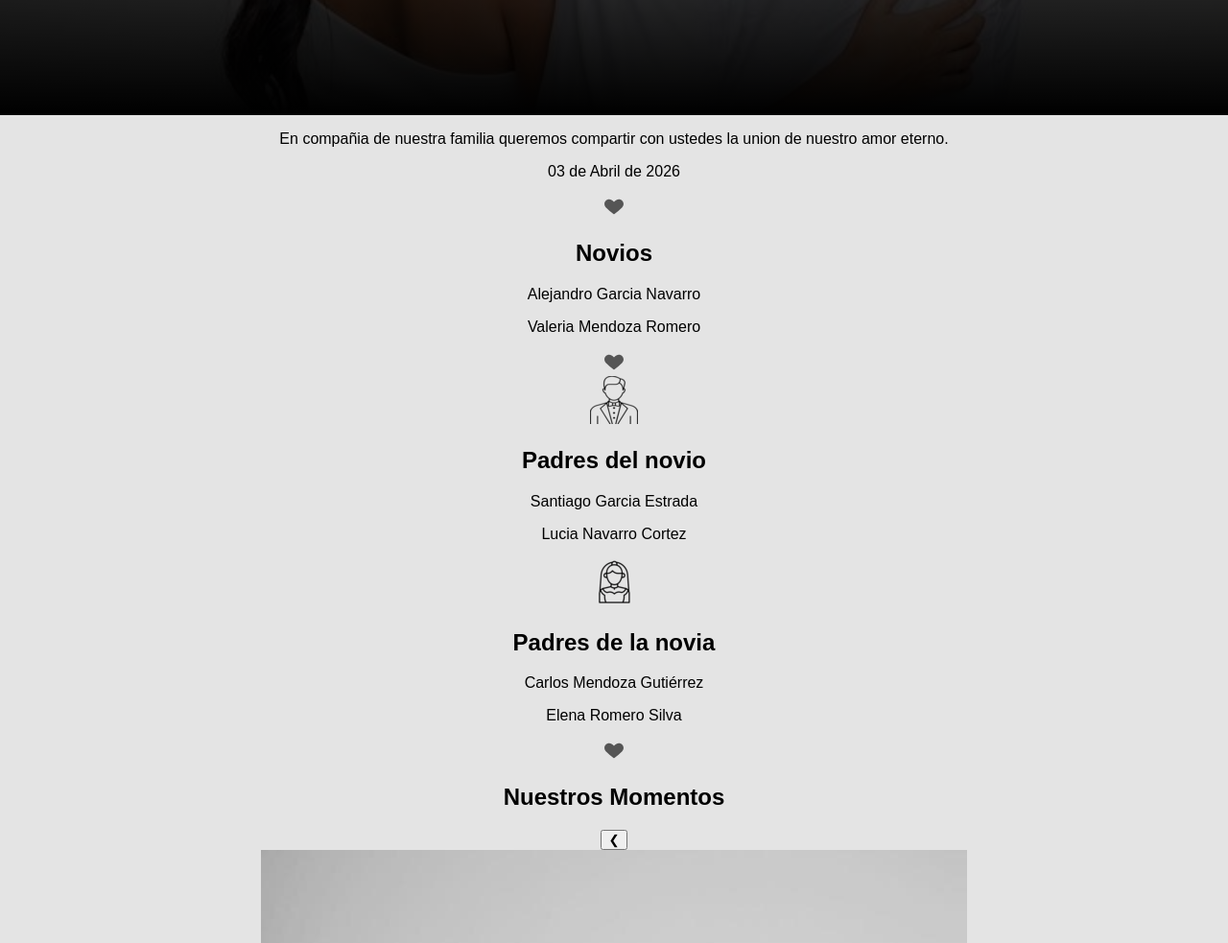
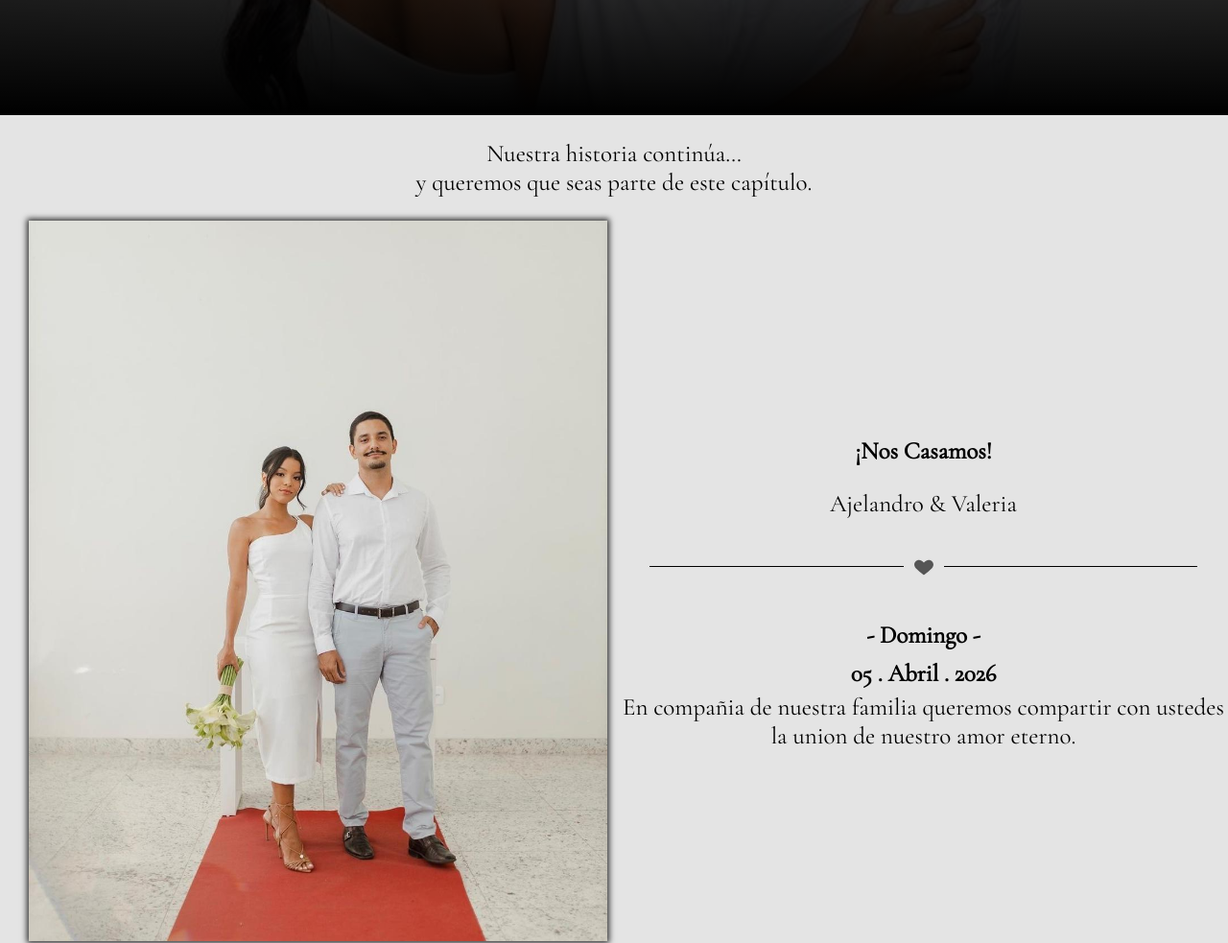
Before and after one commit to Murillo-Invitation-Studio/Wedding_Bronze_Eternal_Love, a plain HTML site: page index.html in a window 1280 px wide. Shown: the part 680-1663 px from the top of the page at 96% size. Drawn offline with nearby package versions, Linux system fonts and the light colour scheme.

Commit message:
Se agrega portada, presentacion de los novios y mensaje de presentacion

```diff
--- a/design.scss
+++ b/design.scss
@@ -120,6 +120,78 @@ body{
     }
 }
 
+.Frase1{
+    padding: 0;
+    text-align: center;
+
+    p{
+        font-family: $font-texto;
+        font-size: $size-texto;
+    }
+}
+
+.Presentacion{
+    display: grid;
+    grid-template-columns: 1fr 1fr;
+    gap: 10px;
+
+    .FotoPlantilla2{
+        display: block;
+        margin: 0 0 0 30px;
+        width: 95%;
+        height: auto;
+        grid-column: 1 / 2;
+        box-shadow: 0 0 6px 2px rgba(0, 0, 0, 0.8);
+    }
+
+    .Mensaje_de_los_novios{
+        grid-column: 2 / 3;
+        text-align: center;
+        display: flex;
+        flex-direction: column;
+        justify-content: center;
+        align-items: center;
+        margin: 0;
+
+        h2{
+            font-family: $font-texto;
+            font-size: $size-texto;
+            margin: 25px;
+        }
+
+        h3{
+            font-family: $font-texto;
+            font-size: $size-texto;
+            margin: 5px;
+        }
+
+        p{
+            font-family: $font-texto;
+            font-size: $size-texto;
+            margin: 0;
+        }
+    }
+}
+
+//====================================================
+//  Division de secicones
+//====================================================
+.divisor{
+    display: flex;
+    align-items: center;
+    justify-content: center;
+    margin: 40px auto;
+    width: 90%;
+    max-width: 100%;
+    gap: 10px;
+
+    .linea{
+        flex: 1;
+        height: 1px;
+        background: $color-negro;
+    }
+}
+
 //====================================================
 //  Ayudas visuales para PC
 //====================================================
@@ -131,6 +203,28 @@ body{
             object-position: center 20%;
             transform: none;
             animation: none;
+        }
+    }
+}
+
+//====================================================
+//  Ayudas visuales para Movil
+//====================================================
+@media (max-width: 768px){
+    .Presentacion{
+        grid-template-columns: 1fr; // una sola columna
+
+
+        .FotoPlantilla2{
+            grid-column: 1 / 2;
+            margin: 0 auto; // elimina desplazamiento raro en móvil
+            width: 90%;
+            height: auto;
+            box-shadow: 0 0 6px 2px rgba(0, 0, 0, 0.8);
+        }
+
+        .Mensaje_de_los_novios{
+            grid-column: 1 / 2;
         }
     }
 }
--- a/index.html
+++ b/index.html
@@ -45,11 +45,18 @@
             </div>
         </div>
 
+        <div class="Frase1">
+            <p>Nuestra historia continúa… <br>
+            y queremos que seas parte de este capítulo.</p>
+        </div>
+
+        <section class="Presentacion">
+            <img src="https://Murillo-Invitation-Studio.github.io/Wedding_Bronze_Eternal_Love/Image/Novios/FotoPlantilla2.jpg" class="FotoPlantilla2" alt="FotoPlantilla2" loading="lazy">
+
             <!-- Mensaje de Presentacion -->
-        <section class="Mensaje_de_los_novios">
-            <p>En compañia de nuestra familia queremos compartir con ustedes la union de nuestro amor eterno.</p>
-            <p>03 de Abril de 2026</p>
-        </section>
+            <div class="Mensaje_de_los_novios">
+                <h2>¡Nos Casamos!</h2>
+                <p>Ajelandro & Valeria</p>
 
                 <!-- Linea divisora con corazon -->
                 <div class="divisor">
@@ -60,11 +67,10 @@
                     <span class="linea"></span>
                 </div>
 
-        <!-- Seccion Novios -->
-        <section class="Novios">
-            <h2>Novios</h2>
-            <p>Alejandro Garcia Navarro</p>
-            <p>Valeria Mendoza Romero</p>
+                <h3>- Domingo -</h3>
+                <h3>05 . Abril . 2026</h3>
+                <p>En compañia de nuestra familia queremos compartir con ustedes la union de nuestro amor eterno.</p>
+            </div>
         </section>
 
         <!-- Linea divisora con corazon -->
@@ -102,15 +108,6 @@
             </section>
         </div>
 
-        <!-- Linea divisora con corazon -->
-        <div class="divisor">
-            <span class="linea"></span>
-            <svg width="22" height="22" viewBox="0 0 24 24" fill="#555">
-                <path d="M12 21s-6-4.35-9-7.5C-1 9.5 2 4 6.5 4c2 0 3.5 1 5.5 3 2-2 3.5-3 5.5-3C22 4 25 9.5 21 13.5 18 16.65 12 21 12 21z"/>
-            </svg>
-            <span class="linea"></span>
-        </div>
-
         <!-- Galeria de fotos tipo slider -->
         <section class="Galeria">
             <h2>Nuestros Momentos</h2>
@@ -118,26 +115,16 @@
             <div class = "slider">
                 <button class="boton_galeria atras" onclick="moverSlide(-1)"> ❮ </button>
 
-                <div class= "slides_galeria">
+                <!--<div class= "slides_galeria">
                      <img src="https://Murillo-Invitation-Studio.github.io/Wedding_Bronze_Eternal_Love/Image/Novios/FotoPlantilla1.jpg" class="slide" alt="Jesus & Stefany" loading="lazy">
-                    <img src="https://Murillo-Invitation-Studio.github.io/Wedding_Bronze_Eternal_Love/Image/Novios/FotoPlantilla2.jpg" class="slide" alt="Jesus & Stefany" loading="lazy">
                     <img src="https://Murillo-Invitation-Studio.github.io/Wedding_Bronze_Eternal_Love/Image/Novios/FotoPlantilla3.jpg" class="slide" alt="Jesus & Stefany" loading="lazy">
                     <img src="https://Murillo-Invitation-Studio.github.io/Wedding_Bronze_Eternal_Love/Image/Novios/FotoPlantilla4.jpg" class="slide" alt="Jesus & Stefany" loading="lazy">
                     <img src="https://Murillo-Invitation-Studio.github.io/Wedding_Bronze_Eternal_Love/Image/Novios/FotoPlantilla5.jpg" class="slide" alt="Jesus & Stefany" loading="lazy">
-                </div>
+                </div>-->
 
                 <button class="boton_galeria siguiente" onclick="moverSlide(1)"> ❯ </button>
             </div>
         </section>
-
-        <!-- Linea divisora con corazon -->
-        <div class="divisor">
-            <span class="linea"></span>
-            <svg width="22" height="22" viewBox="0 0 24 24" fill="#555">
-                <path d="M12 21s-6-4.35-9-7.5C-1 9.5 2 4 6.5 4c2 0 3.5 1 5.5 3 2-2 3.5-3 5.5-3C22 4 25 9.5 21 13.5 18 16.65 12 21 12 21z"/>
-            </svg>
-            <span class="linea"></span>
-        </div>
 
         <!-- Detalles del evento -->
         <section class="section">
@@ -145,8 +132,8 @@
 
             <!-- Iglesia o Ceremonia -->
             <div class="evento">
-                <img src="https://Murillo-Invitation-Studio.github.io/Wedding_Bronze_Eternal_Love/Image/Eventos/Ceremonia.jpg" class="Imagen_Ceremonia">
-                <img src="https://Murillo-Invitation-Studio.github.io/Wedding_Bronze_Eternal_Love/Image/Iconos/Icono_Iglesia.png" class="Icono_Iglesia">
+                <!--<img src="https://Murillo-Invitation-Studio.github.io/Wedding_Bronze_Eternal_Love/Image/Eventos/Ceremonia.jpg" class="Imagen_Ceremonia">-->
+                <!--<img src="https://Murillo-Invitation-Studio.github.io/Wedding_Bronze_Eternal_Love/Image/Iconos/Icono_Iglesia.png" class="Icono_Iglesia">-->
                 <h3>Ceremonia</h3>
                 <p>Parroquia San Pedro Apostol</p>
                 <p>Guillermo Prieto 60, Centro, 45500 San Pedro Tlaquepaque, Jal.</p>
@@ -157,8 +144,8 @@
 
         	<!-- Recepcion o Casino -->
             <div class="evento">
-                <img src="https://Murillo-Invitation-Studio.github.io/Wedding_Bronze_Eternal_Love/Image/Eventos/Recepcion.jpg" class="Imagen_Recepcion">
-                <img src="https://Murillo-Invitation-Studio.github.io/Wedding_Bronze_Eternal_Love/Image/Iconos/Icono_Anillos.png" class="Icono_Casino">
+                <!--<img src="https://Murillo-Invitation-Studio.github.io/Wedding_Bronze_Eternal_Love/Image/Eventos/Recepcion.jpg" class="Imagen_Recepcion">-->
+                <!--<img src="https://Murillo-Invitation-Studio.github.io/Wedding_Bronze_Eternal_Love/Image/Iconos/Icono_Anillos.png" class="Icono_Casino">-->
                 <h3>Recepción</h3>
                 <p>Gran Salon 3 Soles</p>
                 <p>C. Francisco I. Madero 318, Tonala Centro, 45400 Tonala, Jal.</p>
@@ -167,15 +154,6 @@
                 <a class="boton" href="https://maps.app.goo.gl/s5nSYLFpTTE2Kg3K7" target="_blank">Ver ubicación</a>
             </div>
         </section>
-
-        <!-- Linea divisora con corazon -->
-        <div class="divisor">
-            <span class="linea"></span>
-            <svg width="22" height="22" viewBox="0 0 24 24" fill="#555">
-                <path d="M12 21s-6-4.35-9-7.5C-1 9.5 2 4 6.5 4c2 0 3.5 1 5.5 3 2-2 3.5-3 5.5-3C22 4 25 9.5 21 13.5 18 16.65 12 21 12 21z"/>
-            </svg>
-            <span class="linea"></span>
-        </div>
 
         <!-- Confirmacion por whatsapp -->
         <section class="Confirmacion">
```
Also changed, not shown: design.css, 1 other file. Lines whose indentation alone changed are shown as unchanged.
